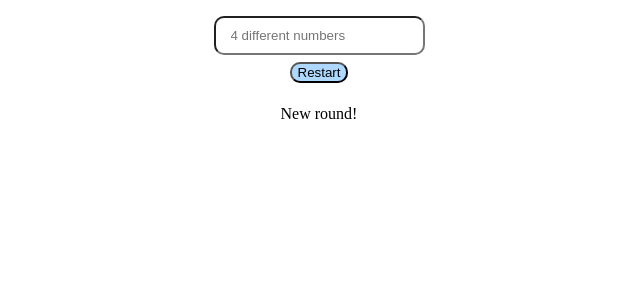
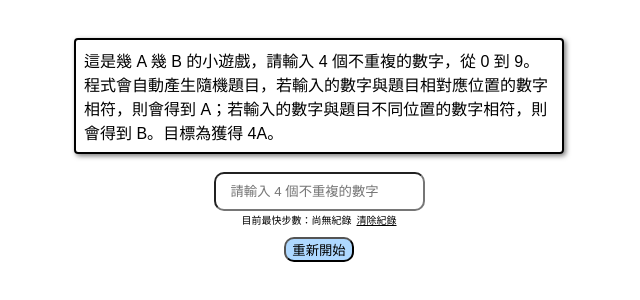
Before and after one commit to kwei/webpackTest, a React app: page / in a window 1280 px wide. Shown: the top 300 px of the page, without its empty margins (329-969 px from the left). Built offline with nearby package versions, Linux system fonts and the light colour scheme.

Commit message:
[what] Complete fundamental functionalities. [why] As what. [how] As what and commit.

```diff
--- a/src/component/Alert.jsx
+++ b/src/component/Alert.jsx
@@ -9,12 +9,7 @@ const Alert = (props) => {
         <div id="overlay">
             <div className="modal-alert">
                 {isWin && <MiddleAlert
-                    data={
-                        {
-                            "header": "Game Information",
-                            "content": "Win!"
-                        }
-                    }
+                    data={props.msg}
                     resetStates={props.resetStates}/>
                 }
             </div>
--- a/src/component/MiddleAlert.jsx
+++ b/src/component/MiddleAlert.jsx
@@ -26,7 +26,7 @@ const MiddleAlert = (props) => {
                         store.dispatch(setTarget(result));
                     });
                     props.resetStates();
-                }}>Next Round</button>
+                }}>重新開始</button>
             </div>
         </div>
     );
--- a/src/css/style.scss
+++ b/src/css/style.scss
@@ -1,5 +1,6 @@
 body {
   overflow: hidden;
+  font-family: arial,'Microsoft JhengHei','微軟正黑體',sans-serif !important;
 }
 
 .container {
@@ -34,11 +35,40 @@ input[type=number] {
   padding: 10px 15px;
 }
 
+.rule-block {
+  width: 470px;
+  border: 2px solid black;
+  margin: 30px 0 10px 0;
+  padding: 8px;
+  border-radius: 4px;
+  box-shadow: 2px 2px 5px #7c7c7c;
+}
+
+.rules {
+  width: inherit;
+  word-wrap: break-word;
+}
+
 .input-block {
   max-width: calc(25vw);
   height: 30px;
   margin: 8px;
   text-align: center;
+}
+
+.currentHighestScore {
+  font-size: 10px;
+  padding: 2px;
+  text-align: center;
+}
+
+.clearStorage {
+  cursor: pointer;
+  text-decoration: underline;
+  margin: 0 0 0 5px;
+  &:hover {
+    color: #002bc7;
+  }
 }
 
 .button-area {
@@ -156,7 +186,7 @@ input[type=number] {
 .alert-header {
   width: auto;
   height: 15px;
-  padding: 2px 5px 5px 5px;
+  padding: 2px 5px 12px 5px;
   color: #363636;
   border-bottom: 1px solid #5e5e5e;
   text-align: center;
@@ -172,9 +202,10 @@ input[type=number] {
 
 .alert-footer {
   width: auto;
-  height: 20px;
+  height: auto;
   padding: 2px 5px;
   text-align: center;
+  margin: 10px 0 0 0;
 }
 
 .next-round-btn {
--- /dev/null
+++ b/src/module/storage.js
@@ -0,0 +1,25 @@
+import store from "../redux/store";
+import {changeHighestScore} from "../redux/statusReducer";
+
+export const Storage =() => {
+    const setStorage = (key, value) => {
+        localStorage.setItem(key, value);
+    };
+
+    const getStorage = (key) => {
+        return localStorage.getItem(key);
+    };
+
+    const removeStorage = (key) => {
+        localStorage.removeItem(key);
+        store.dispatch(changeHighestScore('尚無紀錄'))
+    };
+
+    const clearStorage = () => {
+        localStorage.clear();
+    };
+
+    return {
+        setStorage, getStorage, removeStorage, clearStorage
+    };
+};
--- a/src/pages/main.jsx
+++ b/src/pages/main.jsx
@@ -10,8 +10,9 @@ import {shallowEqual, useSelector} from "react-redux";
 import {setTarget} from "../redux/targetReducer";
 import {setNotice} from "../redux/noticeReducer";
 import {resetRecord, setRecord} from "../redux/recordReducer";
-import {changeAlertStatus, changeInputStatus, changeWinningStatus} from "../redux/statusReducer";
-
+import {changeAlertStatus, changeHighestScore, changeInputStatus, changeWinningStatus} from "../redux/statusReducer";
+import {Storage} from "../module/storage";
+const storage = Storage();
 /***
  * template: state = {
  *     num,
@@ -32,15 +33,22 @@ const MainPage = () => {
     const num = useSelector(state => state.num.num, shallowEqual);
     const target = useSelector(state => state.target.target, shallowEqual);
     const notice = useSelector(state => state.notice.notice, shallowEqual);
-    const {isAlertClosed, inputDisabled} = useSelector(state => state.status, shallowEqual);
-    const NUM_INPUT_PLACEHOLDER = "4 different numbers";
+    const {isAlertClosed, inputDisabled, highestScore} = useSelector(state => state.status, shallowEqual);
+    const NUM_INPUT_PLACEHOLDER = "請輸入 4 個不重複的數字";
+    const RULES = [
+        "這是幾 A 幾 B 的小遊戲，請輸入 4 個不重複的數字，從 0 到 9。",
+        "程式會自動產生隨機題目，若輸入的數字與題目相對應位置的數字相符，則會得到 A；",
+        "若輸入的數字與題目不同位置的數字相符，則會得到 B。",
+        "目標為獲得 4A。"
+    ];
     const isMounted = useRef(false);
+    const count = useRef(0);
 
     useEffect(() => {
         if (!isMounted.current) {
             isMounted.current = true;
         } else {
-            noticeWording("New round!", 1500);
+            noticeWording("新的一局!", 1500);
             console.log(`target: ${target}`);
         }
     }, [target]);
@@ -58,7 +66,7 @@ const MainPage = () => {
 
     const noticeWording = (str, timeout = 0) => {
         store.dispatch(setNotice(str));
-        if (timeout) setTimeout(() => store.dispatch(setNotice(str)), timeout);
+        if (timeout) setTimeout(() => store.dispatch(setNotice('')), timeout);
     }
 
     const handleNumInput = (event) => {
@@ -72,14 +80,16 @@ const MainPage = () => {
         store.dispatch(changeInputStatus(false));
         store.dispatch(changeWinningStatus(false));
         store.dispatch(changeAlertStatus(true));
+        count.current = 0;
     };
 
     const compareAnswer = () => {
         let a = 0, b = 0;
         new Promise((resolve) => {
             if ([...new Set(num)].length < 4) {
-                noticeWording("4 'different' number", 1500);
+                noticeWording("請輸入 4 個'不重複'的數字", 1500);
             } else {
+                count.current++;
                 num.split('').map((digit, index) => {
                     if (digit === target[index]) {
                         a++;
@@ -90,10 +100,18 @@ const MainPage = () => {
                 const _res = `${num.split('').join(' ')}:${a} A ${b} B`;
                 store.dispatch(setRecord(_res));
                 if (a === 4) {
-                    noticeWording("Win!");
+                    noticeWording(`遊戲獲勝! 一共花了 ${count.current} 步。`);
                     store.dispatch(changeWinningStatus(true));
                     store.dispatch(changeAlertStatus(false));
                     store.dispatch(changeInputStatus(true));
+
+                    const playingHistory = storage.getStorage('playingHistory');
+                    if (playingHistory) storage.setStorage('playingHistory', playingHistory+count.current);
+                    else storage.setStorage('playingHistory', count.current);
+
+                    const currentHistory = storage.getStorage('playingHistory');
+                    const highest = Math.min(...currentHistory.split('').map(str => Number(str))).toString();
+                    store.dispatch(changeHighestScore(highest));
                 }
             }
             resolve();
@@ -103,7 +121,17 @@ const MainPage = () => {
 
     return(
         <>
-            <Alert resetStates={resetStates}/>
+            <Alert resetStates={resetStates} msg={{
+                "header": "遊戲獲勝",
+                "content": `一共花了 ${count.current} 步。`
+            }}/>
+            <div className="rule-block">
+                <span className="rules">
+                    {RULES.map((rule, index) => {
+                        return (<span key={index}>{rule}</span>);
+                    })}
+                </span>
+            </div>
             <div className="input-block">
                 <input type="number"
                        value={num}
@@ -114,13 +142,19 @@ const MainPage = () => {
                        }}
                        placeholder={NUM_INPUT_PLACEHOLDER} />
             </div>
+            <div className="currentHighestScore">
+                {"目前最快步數："+highestScore}
+                <a className="clearStorage" onClick={() => {
+                    storage.removeStorage("playingHistory");
+                }}>清除紀錄</a>
+            </div>
             <div className="button-area">
                 <button onClick={() => {
                     random4Digits((result) => {
                         store.dispatch(setTarget(result));
                     });
                     resetStates();
-                }} id="Generate" >Restart</button>
+                }} id="Generate" >重新開始</button>
             </div>
             <div className="notice-block">{notice}</div>
             <div className="record-block"><Record/></div>
--- a/src/redux/statusReducer.js
+++ b/src/redux/statusReducer.js
@@ -2,11 +2,13 @@
 const CHANGE_WIN_STATUS = "CHANGE_WIN_STATUS";
 const CHANGE_ALERT_STATUS = "CHANGE_ALERT_STATUS";
 const CHANGE_INPUT_STATUS = "CHANGE_INPUT_STATUS";
+const CHANGE_HIGHEST_SCORE = "CHANGE_HIGHEST_SCORE";
 
 const initialState = {
     isWin: false,
     isAlertClosed: false,
-    inputDisabled: false
+    inputDisabled: false,
+    highestScore: '尚無紀錄'
 };
 
 const reducer = (state = initialState, action = {}) => {
@@ -25,6 +27,11 @@ const reducer = (state = initialState, action = {}) => {
             return {
                 ...state,
                 inputDisabled: action.inputDisabled
+            };
+        case CHANGE_HIGHEST_SCORE:
+            return {
+                ...state,
+                highestScore: action.highestScore
             };
         default:
             return state;
@@ -53,3 +60,10 @@ export const changeInputStatus = (inputDisabled) => {
         inputDisabled: inputDisabled,
     };
 };
+
+export const changeHighestScore = (highestScore) => {
+    return {
+        type: CHANGE_HIGHEST_SCORE,
+        highestScore: highestScore,
+    };
+};
```
